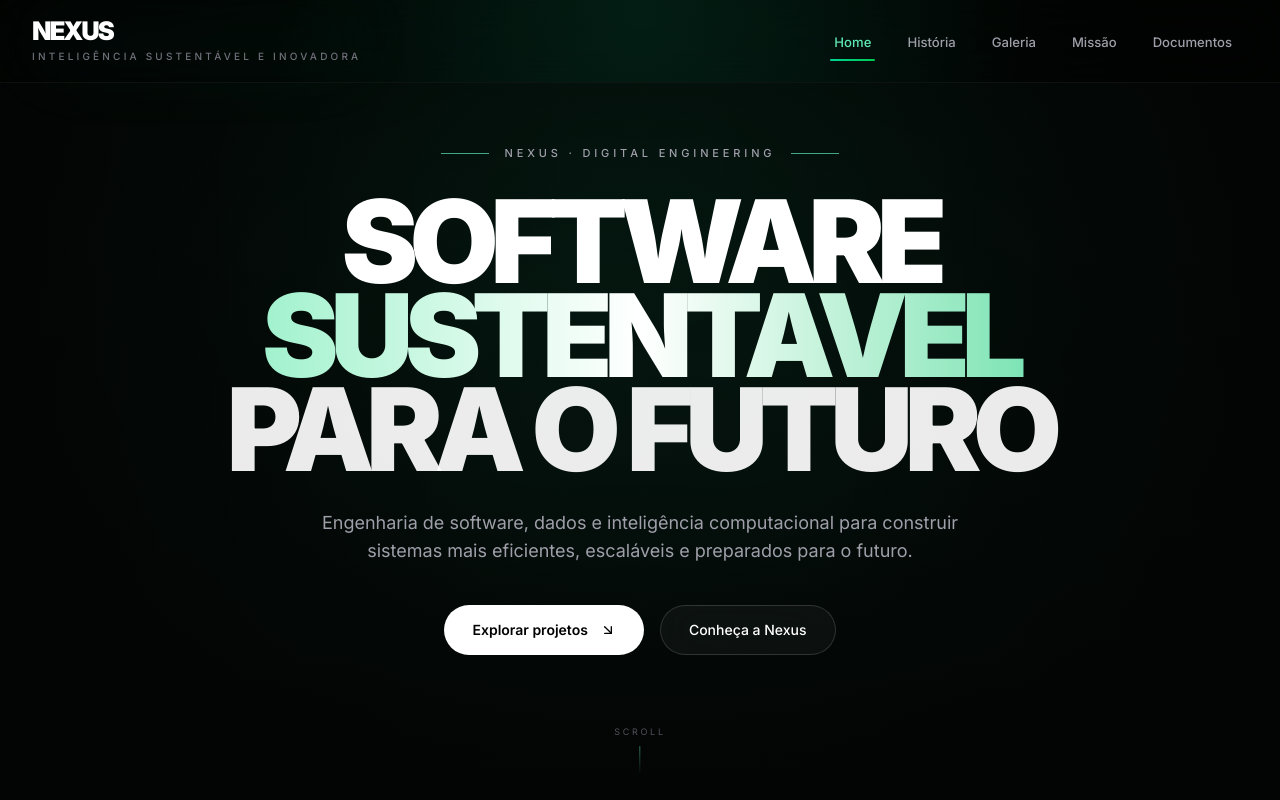
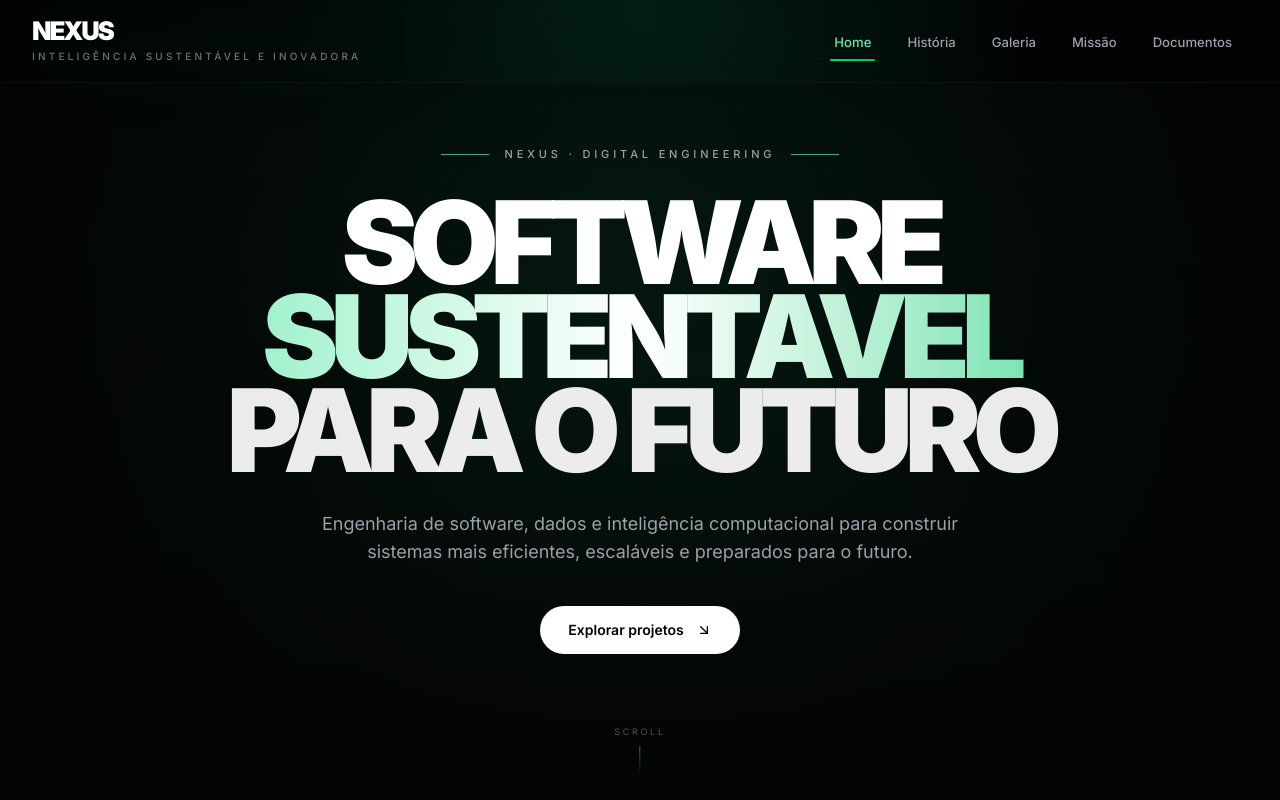
Before and after one commit to yurialves-ads/nexus-eco-systems, a React (Vite) app: page / in a window 1280 px wide. Shown: the top 800 px of the page. Built offline with nearby package versions, Linux system fonts and the light colour scheme; grey boxes are pictures that could not be loaded.

Commit message:
adicionar o site da calculadora

```diff
--- a/src/components/HeroSection.tsx
+++ b/src/components/HeroSection.tsx
@@ -270,7 +270,7 @@ export function HeroSection() {
           </motion.p>
 
           {/* =====================================================
-              CTA BUTTONS
+              CTA BUTTON
           ===================================================== */}
           <motion.div
             initial={{
@@ -288,14 +288,11 @@ export function HeroSection() {
             className="
               mt-10
               flex
-              flex-wrap
               justify-center
-              gap-4
             "
           >
-            {/* Primary CTA */}
             <a
-              href="#projetos"
+              href="https://nexus-frontend-murex-two.vercel.app/pages/index.html"
               className="
                 group
                 inline-flex
@@ -325,31 +322,6 @@ export function HeroSection() {
                   group-hover:translate-y-0.5
                 "
               />
-            </a>
-
-            {/* Secondary CTA */}
-            <a
-              href="#sobre"
-              className="
-                inline-flex
-                items-center
-                rounded-full
-                border
-                border-white/15
-                bg-white/[0.04]
-                px-7
-                py-3.5
-                text-sm
-                font-medium
-                text-white
-                backdrop-blur-xl
-                transition-all
-                duration-300
-                hover:border-emerald-300/30
-                hover:bg-emerald-300/[0.06]
-              "
-            >
-              Conheça a Nexus
             </a>
           </motion.div>
         </div>
```
